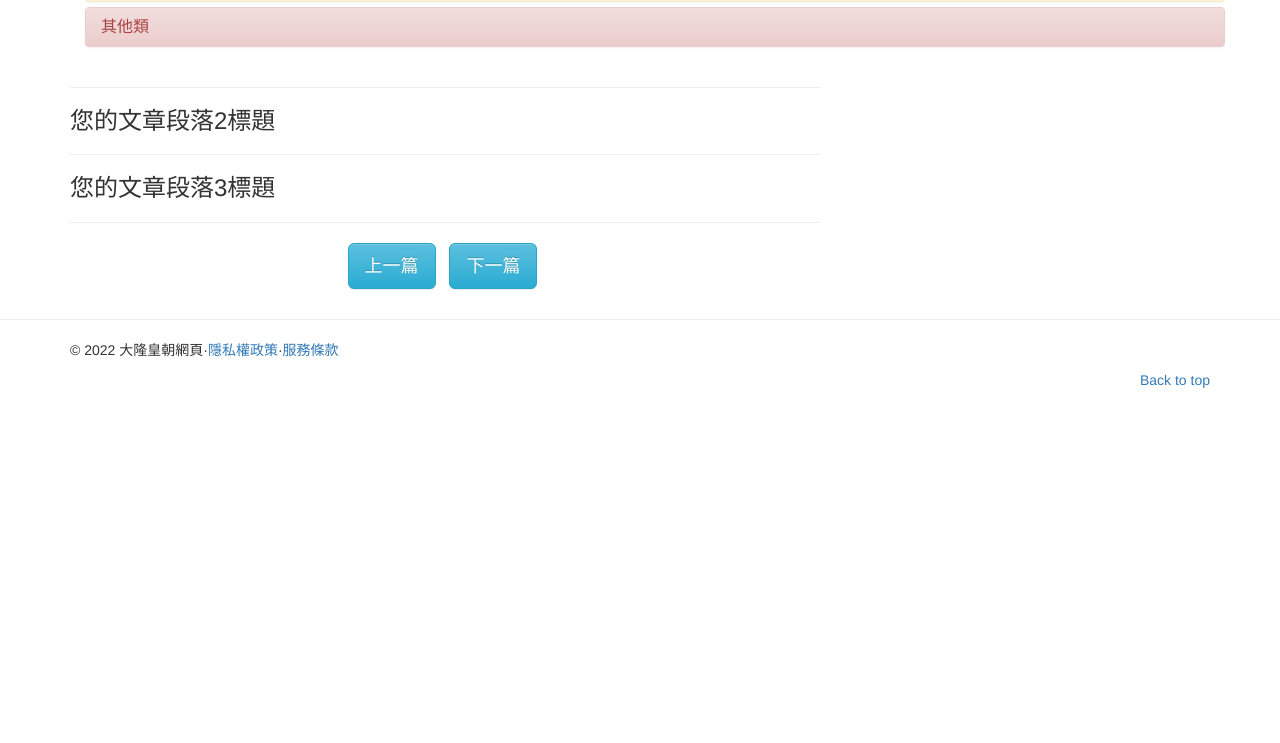
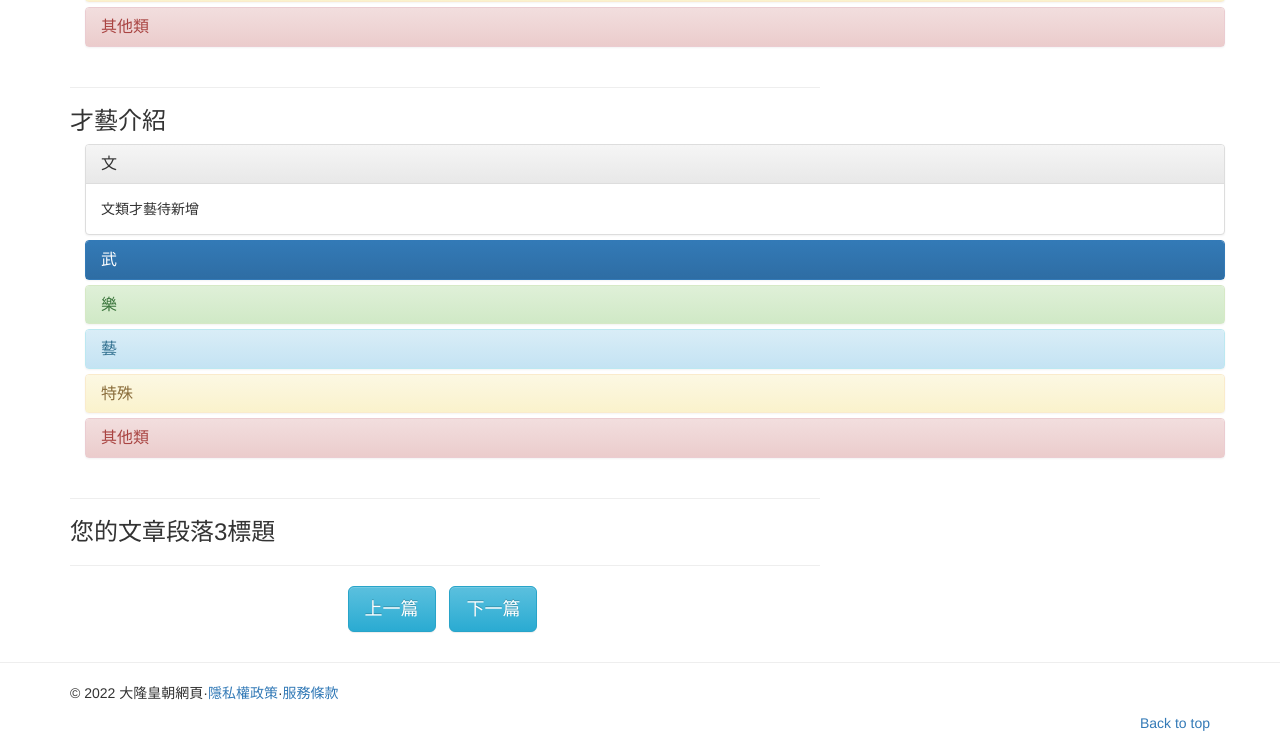
Before and after one commit to Kiki00552211/kiki00552211.github.io, a plain HTML site: page index.htm in a window 1280 px wide. Shown: the part 839-1582 px from the top of the page. Before the commit the page ends 1239 px from the top, so only its background shows below. Drawn offline with nearby package versions, Linux system fonts and the light colour scheme.

Commit message:
Update index.htm

```diff
--- a/index.htm
+++ b/index.htm
@@ -147,7 +147,7 @@
             </h4>
           </div>
           <div id="collapse5" class="panel-collapse collapse">
-            <div class="panel-body">元素類類道具待新增</div>
+            <div class="panel-body">元素類道具待新增</div>
           </div>
         </div>
         <div class="panel panel-danger">
@@ -166,8 +166,75 @@
 </html>
 </html>
             <hr>
-            <h3>您的文章段落2標題</h3>
+            <h3>才藝介紹</h3>
             <!-- 您的文章段落2內容 -->
+		   <div class="container">
+      <div class="panel-group" id="accordion">
+        <div class="panel panel-default">
+          <div class="panel-heading">
+            <h4 class="panel-title">
+              <a data-toggle="collapse" data-parent="#accordion" href="#collapse1">文</a>
+            </h4>
+          </div>
+          <div id="collapse1" class="panel-collapse collapse in">
+            <div class="panel-body">文類才藝待新增</div>
+          </div>
+        </div>
+        <div class="panel panel-primary">
+          <div class="panel-heading">
+            <h4 class="panel-title">
+              <a data-toggle="collapse" data-parent="#accordion" href="#collapse2">武</a>
+            </h4>
+          </div>
+          <div id="collapse2" class="panel-collapse collapse">
+            <div class="panel-body">武類才藝待新增</div>
+          </div>
+        </div>
+        <div class="panel panel-success">
+          <div class="panel-heading">
+            <h4 class="panel-title">
+              <a data-toggle="collapse" data-parent="#accordion" href="#collapse3">樂</a>
+            </h4>
+          </div>
+          <div id="collapse3" class="panel-collapse collapse">
+            <div class="panel-body">樂類才藝待新增</div>
+          </div>
+        </div>
+        <div class="panel panel-info">
+          <div class="panel-heading">
+            <h4 class="panel-title">
+              <a data-toggle="collapse" data-parent="#accordion" href="#collapse4">藝</a>
+            </h4>
+          </div>
+          <div id="collapse4" class="panel-collapse collapse">
+            <div class="panel-body">藝類才藝待新增</div>
+          </div>
+        </div>
+        <div class="panel panel-warning">
+          <div class="panel-heading">
+            <h4 class="panel-title">
+              <a data-toggle="collapse" data-parent="#accordion" href="#collapse5">特殊</a>
+            </h4>
+          </div>
+          <div id="collapse5" class="panel-collapse collapse">
+            <div class="panel-body">特殊類才藝待新增</div>
+          </div>
+        </div>
+        <div class="panel panel-danger">
+          <div class="panel-heading">
+            <h4 class="panel-title">
+              <a data-toggle="collapse" data-parent="#accordion" href="#collapse6">其他類</a>
+            </h4>
+          </div>
+          <div id="collapse6" class="panel-collapse collapse">
+            <div class="panel-body">其他類道具待新增</div>
+          </div>
+        </div>
+      </div>
+    </div>
+  </body>
+</html>
+</html>
             <hr>
             <h3>您的文章段落3標題</h3>
             <!-- 您的文章段落3內容 -->
```
